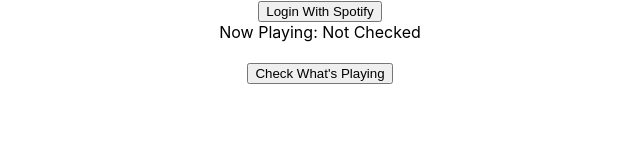
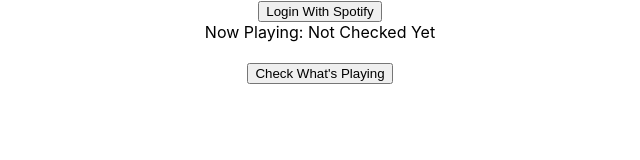
Before and after one commit to jakerdou/spotify-monthly-updates, a React (Create React App) app in the folder client/: page / in a window 1280 px wide. Shown: the top 160 px of the page, without its empty margins (320-960 px from the left). Built offline with nearby package versions, Linux system fonts and the light colour scheme; what spotify-web-api-js would draw is missing.

Commit message:
changes to label

```diff
--- a/client/src/App.js
+++ b/client/src/App.js
@@ -13,7 +13,7 @@
     this.state = {
       loggedIn: params.access_token ? true : false,
       nowPlaying: {
-        name: "Not Checked",
+        name: "Not Checked Yet",
         image: ""
       }
     }
```
